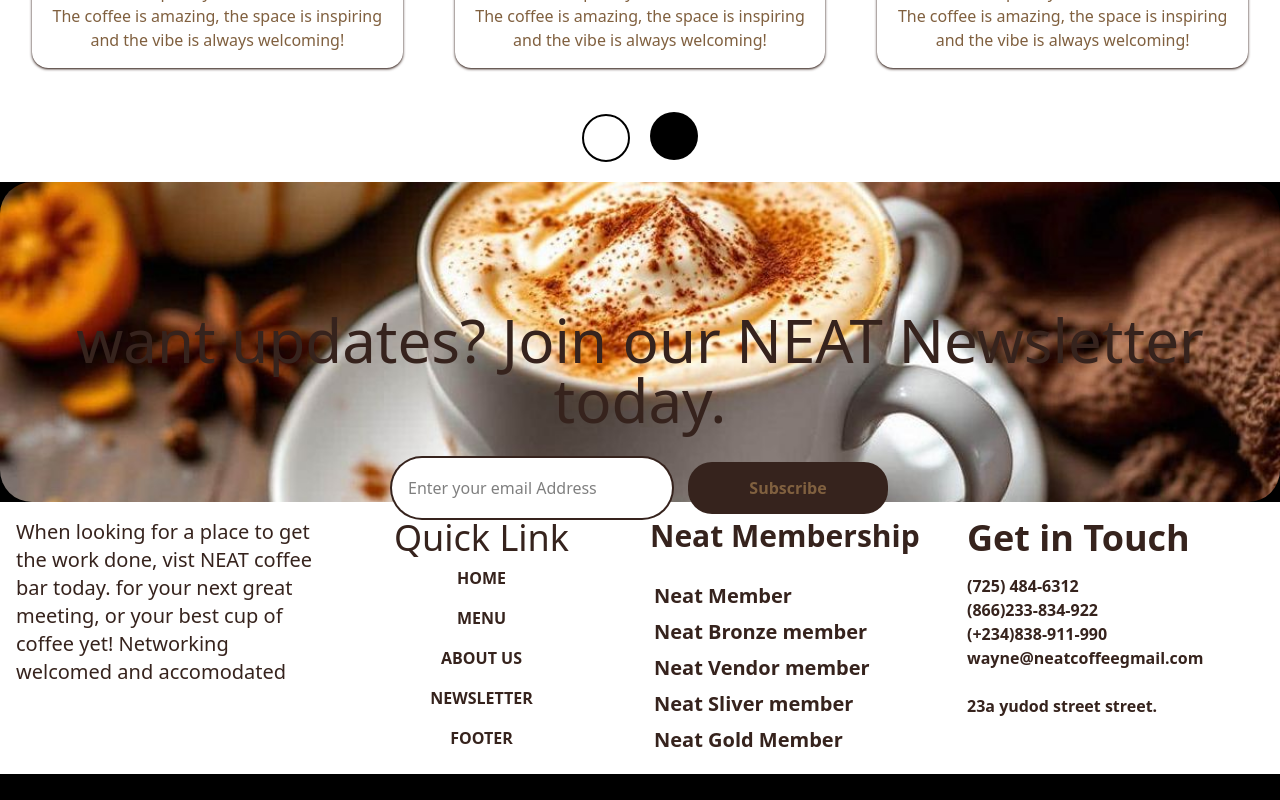
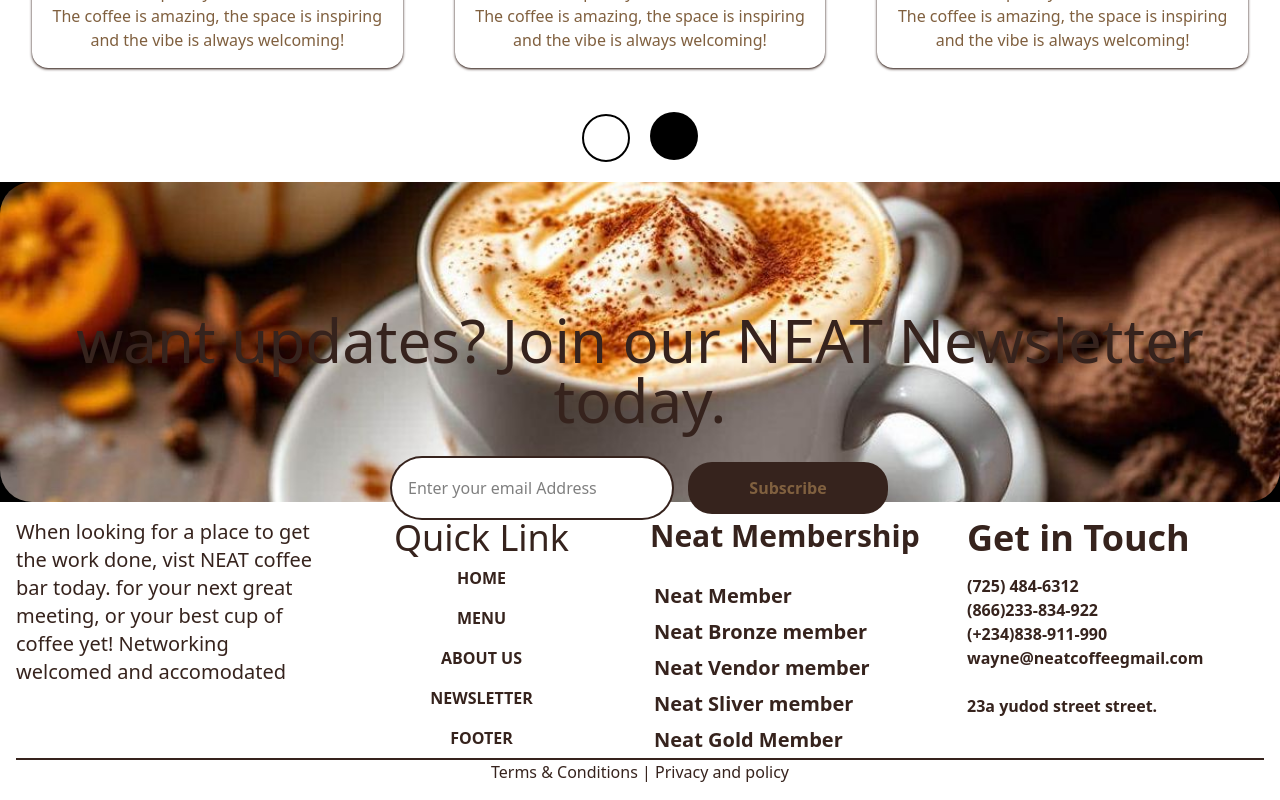
Before and after one commit to Developerfiyin/Finpay-project, a React (Vite) app: page / in a window 1280 px wide. Shown: the part 3032-3832 px from the top of the page. Before the commit the page ends 3806 px from the top, so only its background shows below. Built offline with nearby package versions, Linux system fonts and the light colour scheme.

Commit message:
Added footer text

```diff
--- a/src/Components/Footer.jsx
+++ b/src/Components/Footer.jsx
@@ -39,11 +39,9 @@ const Footer = () => {
          <h5 className='mb-6'>wayne@neatcoffeegmail.com</h5>
          <h5>23a yudod street street.</h5>
         </div>
-
-
       </div>
 
-
+        <h6 className='border-t-2 border-[#36231d] font-medium text-center'>Terms & Conditions | Privacy and policy </h6>
       </section>
   )
 }
```
